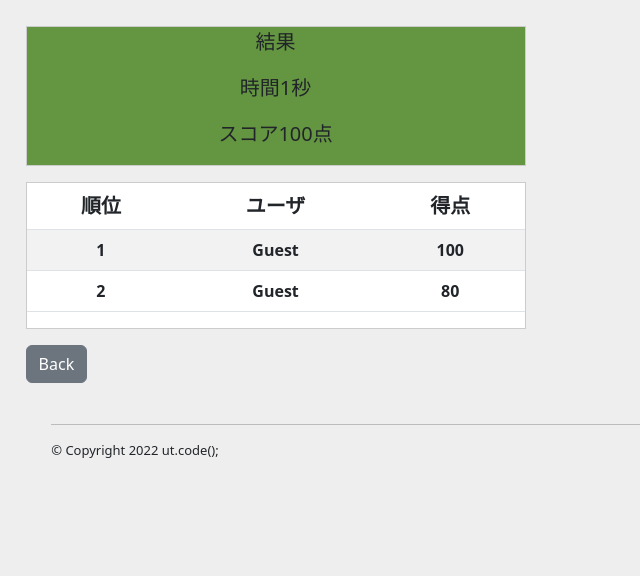
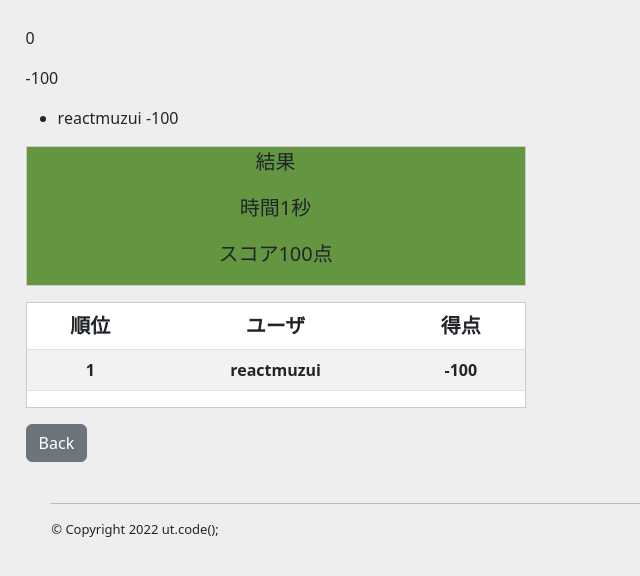
Before and after one commit to ut-code/typing-game, a React (Vite) app in the folder frontend/: page /result in a window 1280 px wide. Shown: the top 576 px of the page, without its empty margins (0-640 px from the left). Built offline with nearby package versions, Linux system fonts and the light colour scheme; no server answers.

Commit message:
result.ejsをreactに移行するため、useEffectとfetchAPIで頑張り中

```diff
--- a/frontend/src/pages/Result/Result.tsx
+++ b/frontend/src/pages/Result/Result.tsx
@@ -8,15 +8,50 @@ import script from "./script";
 import "bootstrap/dist/css/bootstrap.min.css";
 import { Button, Table, Stack } from "react-bootstrap";
 
-let i: number = 1;
+let i: number = 0;
 // const listItems: string[] = ['りんご', 'バナナ', 'みかん'];
 
 export default function Result() {
+  const [name, setName] = useState("");
+  const [id, setId] = useState("AWS");
+  const [score, setScore] = useState(0);
+  const [listItems, setListItems] = useState([
+    { record_id: 1, problem: 1, username: "reactmuzui", score: -100 },
+  ]);
   useEffect(() => {
     script();
   }, []);
+  useEffect(() => {
+    (async () => {
+      await fetch(
+        `${import.meta.env.VITE_API_ENDPOINT}/test`, // https://github.com/ut-code/typescript-react-node-template/blob/master/frontend/src/App.tsx を参照
+        {
+          method: "post",
+          headers: { "Content-Type": "application/json" },
+        }
+      )
+        .then((response) => response.json())
+        .then((data) => {
+          setScore(data.score);
+        });
+      //     // (`https://api.github.com/users/${id}`)
+      //       .then(response => response.json())
+      //       .then(data => {
+      //         setName(data.name)
+      //       })
+    })();
+  }, [score]);
   return (
     <>
+      <p>{score}</p>
+      <p>{listItems[i].score}</p>
+      <ul>
+        {listItems.map((listItem) => (
+          <li key={listItem.record_id}>
+            {listItem.username} {listItem.score}
+          </li>
+        ))}
+      </ul>
       <Helmet>
         {/* https://github.com/nfl/react-helmet */}
         <title>結果</title>
@@ -38,22 +73,24 @@ export default function Result() {
               </tr>
             </thead>
             <tbody>
-              <tr>
-                <th>1</th>
+              {listItems.map((listItem) => (
+                <tr key={listItem.record_id}>
+                  <th>1</th>
+                  <th>{listItem.username}</th>
+                  <th>{listItem.score}</th>
+                </tr>
+              ))}
+              {/* <tr>
+                <th>2</th>
                 <th>Guest</th>
                 <th>100</th>
               </tr>
               <tr>
-                <th>2</th>
+                <th>3</th>
                 <th>Guest</th>
                 <th>80</th>
-              </tr>
+              </tr> */}
             </tbody>
-            {/* <% i=1 %>
-              <% for (let listItem of listItems) {%>
-              <tr><th><%= i %></th><th><%= listItem.username %></th><th><%= listItem.score %></th></tr>
-              <% i++ %>
-              <% } %> */}
           </Table>
         </div>
         <div>
```
Also changed, not shown: 1 other file (tests, documents, lock files or other folders).
